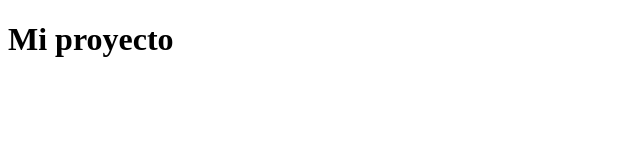
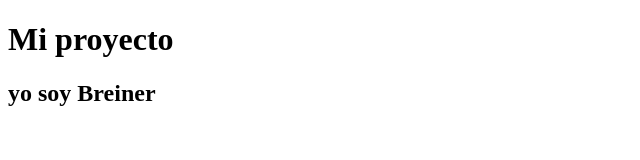
Before and after one commit to SebasGit18/proyecto-abso-agrophia, a website: page frontend/public/views/index.html in a window 1280 px wide. Shown: the whole page, without its empty margins (0-640 px from the left). Drawn offline with Linux system fonts and the light colour scheme.

Commit message:
fead: se agrego un title

```diff
--- a/frontend/public/views/index.html
+++ b/frontend/public/views/index.html
@@ -7,5 +7,6 @@
 </head>
 <body>
     <h1 class="title">Mi proyecto</h1>
+    <h2>yo soy Breiner</h2>
 </body>
 </html>
```
